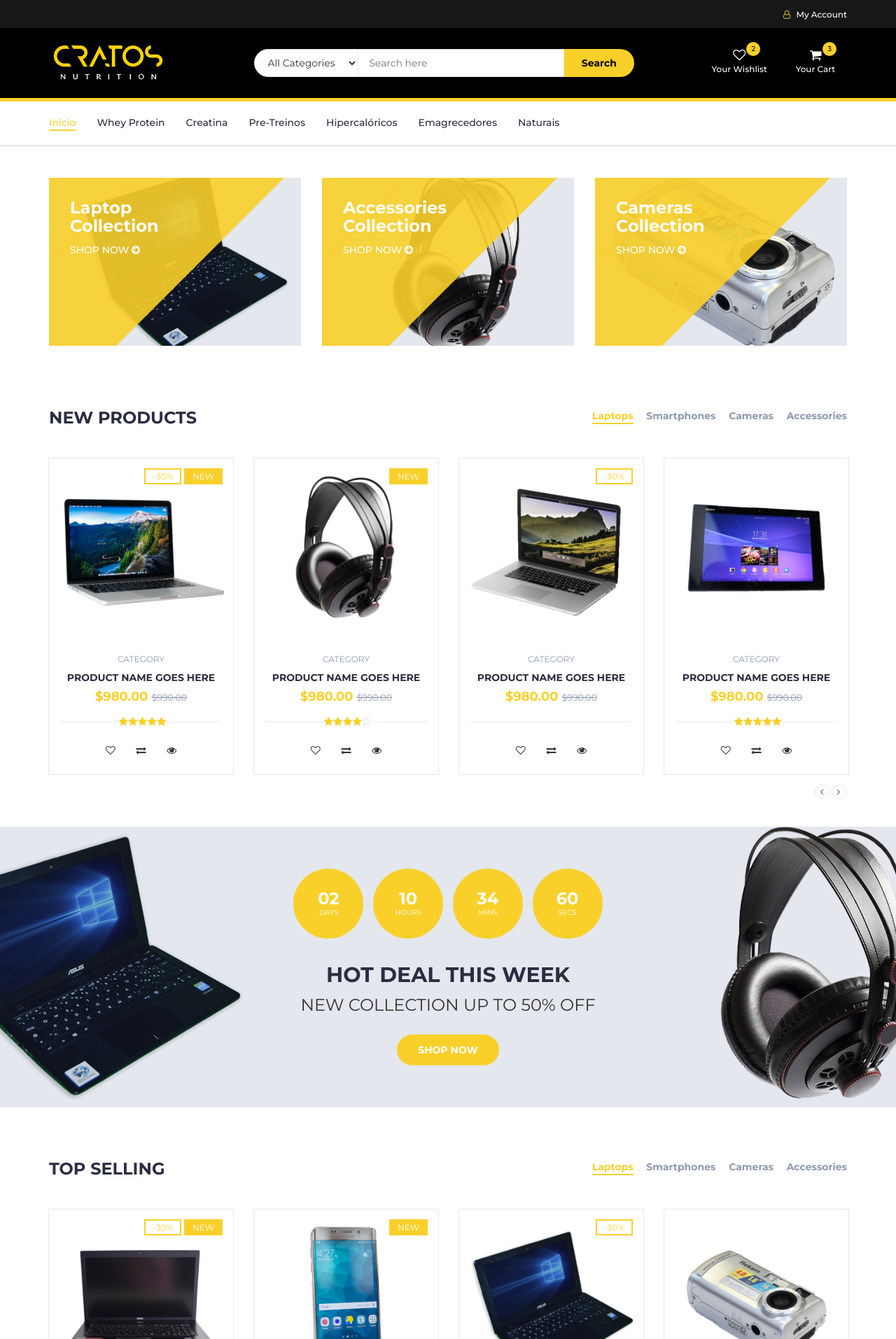
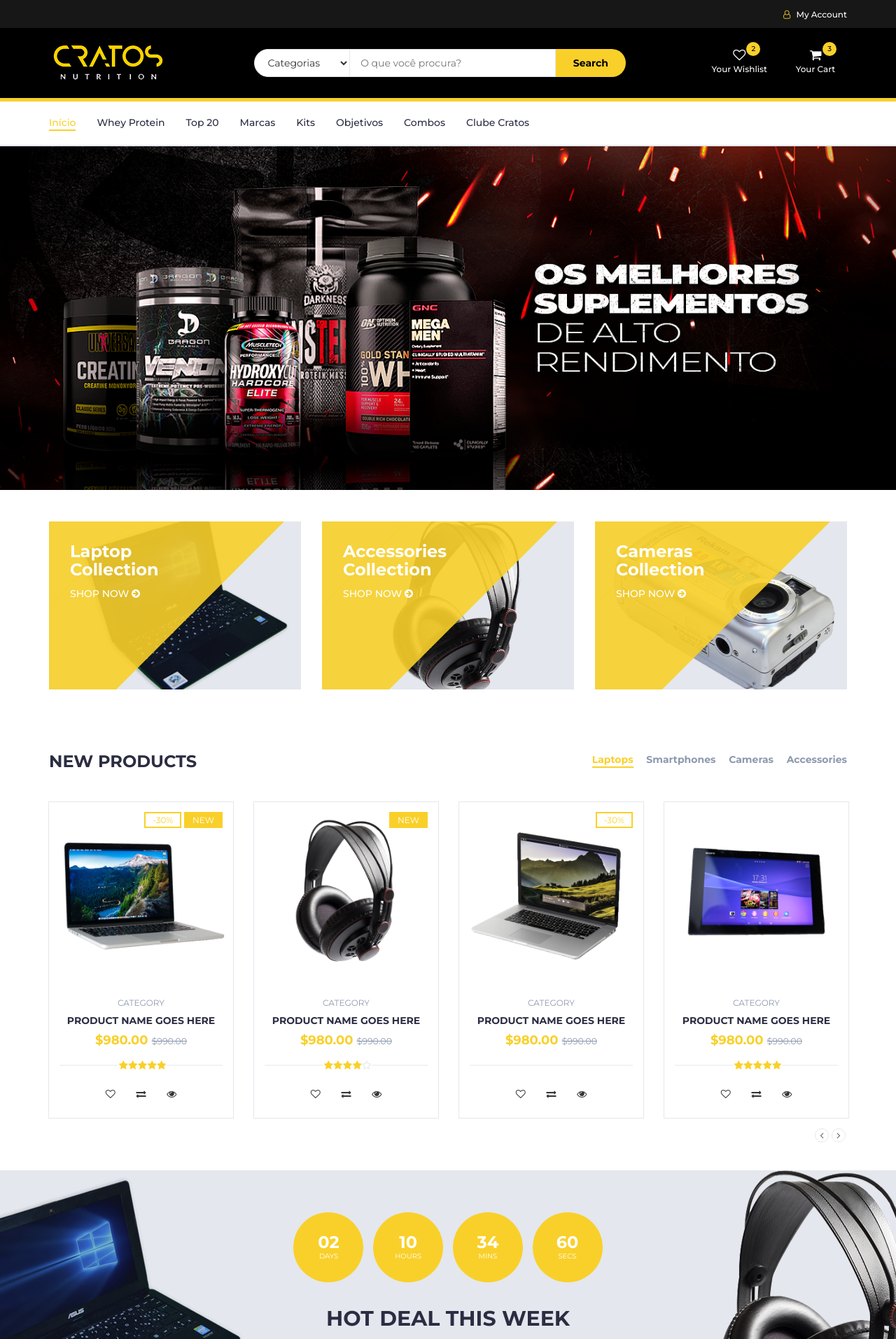
Before and after one commit to ErickBGoecking/Ecommerce-Cratos, a PHP site: page / in a window 1280 px wide. Shown: the top 1913 px of the page at 70% size. Run offline with PHP 8.4, Linux system fonts and the light colour scheme; some web fonts are replaced.

Commit message:
Adicionado Carrousel

```diff
--- a/index.php
+++ b/index.php
@@ -4,7 +4,7 @@
     <meta charset="utf-8">
     <meta http-equiv="X-UA-Compatible" content="IE=edge">
     <meta name="viewport" content="width=device-width, initial-scale=1">
-    <title>Electro - HTML Ecommerce Template</title>
+    <title>Cratos Nutrition</title>
     <link href="https://fonts.googleapis.com/css?family=Montserrat:400,500,700" rel="stylesheet">
     <link type="text/css" rel="stylesheet" href="css/bootstrap.min.css"/>
     <link type="text/css" rel="stylesheet" href="css/slick.css"/>
@@ -50,11 +50,11 @@
                     <div class="header-search">
                         <form>
                             <select class="input-select">
-                                <option value="0">All Categories</option>
+                                <option value="0">Categorias</option>
                                 <option value="1">Category 01</option>
                                 <option value="1">Category 02</option>
                             </select>
-                            <input class="input" placeholder="Search here">
+                            <input class="input" placeholder="O que você procura?">
                             <button class="search-btn">Search</button>
                         </form>
                     </div>
@@ -126,15 +126,61 @@
             <ul class="main-nav nav navbar-nav">
                 <li class="active"><a href="#">Início</a></li>
                 <li><a href="#">Whey Protein</a></li>
-                <li><a href="#">Creatina</a></li>
-                <li><a href="#">Pre-Treinos</a></li>
-                <li><a href="#">Hipercalóricos</a></li>
-                <li><a href="#">Emagrecedores</a></li>
-                <li><a href="#">Naturais</a></li>
+                <li><a href="#">Top 20</a></li>
+                <li><a href="#">Marcas</a></li>
+                <li><a href="#">Kits</a></li>
+                <li><a href="#">Objetivos</a></li>
+                <li><a href="#">Combos</a></li>
+                <li><a href="#">Clube Cratos</a></li>
+
             </ul>
         </div>
     </div>
 </nav>
+
+<!-- CARROUSEL INICIO -->
+<!-- <div class="container"> CARROUSEL RETIRADO DA CLASSE -->
+<div class="">
+
+
+    <div id="myCarousel" class="carousel slide" data-ride="carousel">
+        <!-- Indicators -->
+        <!-- <ol class="carousel-indicators">
+        <li data-target="#myCarousel" data-slide-to="0" class="active"></li>
+        <li data-target="#myCarousel" data-slide-to="1"></li>
+        <li data-target="#myCarousel" data-slide-to="2"></li>
+        </ol> -->
+
+        <!-- Wrapper for slides -->
+        <div class="carousel-inner">
+
+        <div class="item active">
+            <img src="./img/banner/img11.png" alt="Los Angeles" style="width:100%;">
+        </div>
+
+        <div class="item">
+            <img src="./img/banner/img11.png" alt="Chicago" style="width:100%;">
+        </div>
+
+        <div class="item">
+            <img src="./img/banner/img11.png" alt="New York" style="width:100%;">
+        </div>
+
+        </div>
+
+        <!-- Left and right controls -->
+        <a class="left carousel-control" href="#myCarousel" data-slide="prev">
+        <span class="glyphicon glyphicon-chevron-left"></span>
+        <span class="sr-only">Previous</span>
+        </a>
+        <a class="right carousel-control" href="#myCarousel" data-slide="next">
+        <span class="glyphicon glyphicon-chevron-right"></span>
+        <span class="sr-only">Next</span>
+        </a>
+    </div>
+</div>
+<!-- CARROUSEL FINAL -->
+
 <div class="section">
     <div class="container">
         <div class="row">
```
Also changed, not shown: img/banner/img1.webp (added), img/banner/img11.png (added), img/banner/img2.webp (added), img/banner/img22.jpg (added).
